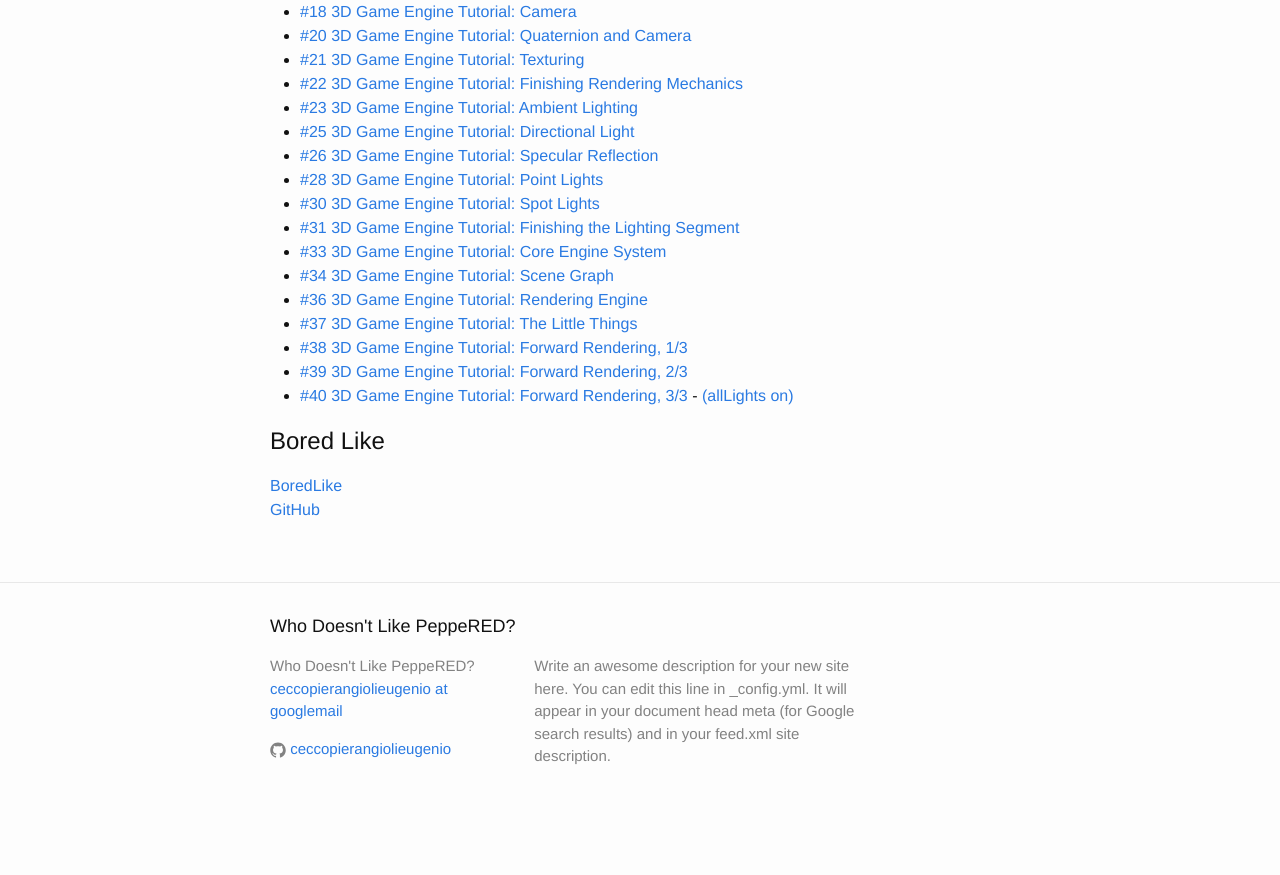
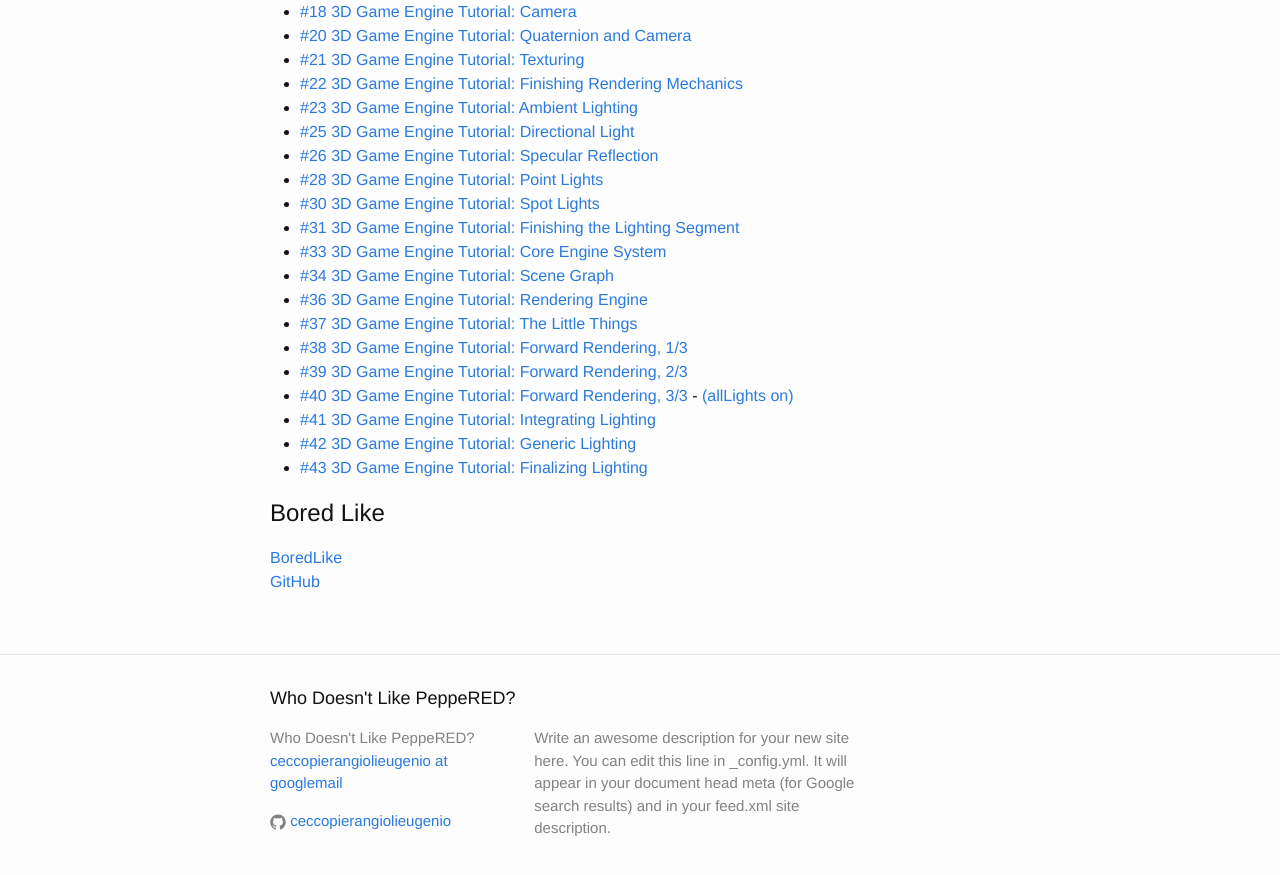
Before and after one commit to ceccopierangiolieugenio/ceccopierangiolieugenio.github.io, a Jekyll site: the page built from projects.md, in a window 1280 px wide and 900 px high, scrolled down 770 px. Shown: the top 875 px of the window. Built offline with Jekyll 4.4.1, drawn with Linux system fonts in a browser that asks for light colours; before the commit the page ends 1598 px from its top, so only the background shows below that.

Commit message:
Updated lighting tutorials

```diff
--- a/projects.md
+++ b/projects.md
@@ -49,6 +49,9 @@
 -   [#38 3D Game Engine Tutorial: Forward Rendering, 1/3](3DGameEngine.js/v0.38/3DGameEngine.js.html)
 -   [#39 3D Game Engine Tutorial: Forward Rendering, 2/3](3DGameEngine.js/v0.39/3DGameEngine.js.html)
 -   [#40 3D Game Engine Tutorial: Forward Rendering, 3/3](3DGameEngine.js/v0.40.1/3DGameEngine.js.html) - [(allLights on)](3DGameEngine.js/v0.40.0/3DGameEngine.js.html)
+-   [#41 3D Game Engine Tutorial: Integrating Lighting](3DGameEngine.js/v0.41/3DGameEngine.js.html)
+-   [#42 3D Game Engine Tutorial: Generic Lighting](3DGameEngine.js/v0.42/3DGameEngine.js.html)
+-   [#43 3D Game Engine Tutorial: Finalizing Lighting](3DGameEngine.js/v0.43/3DGameEngine.js.html)
 
 
 Bored Like
```
Also changed, not shown: .gitmodules.
